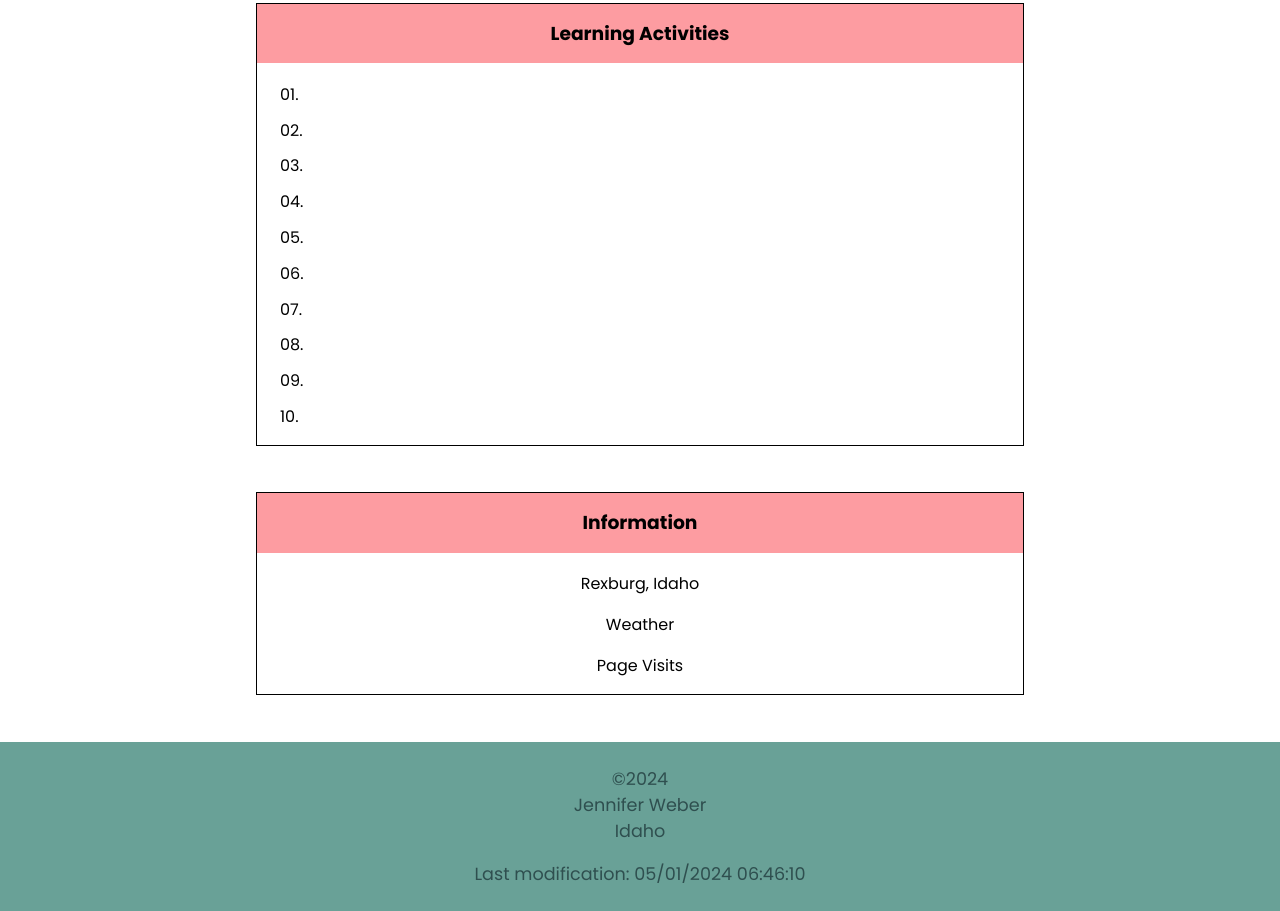
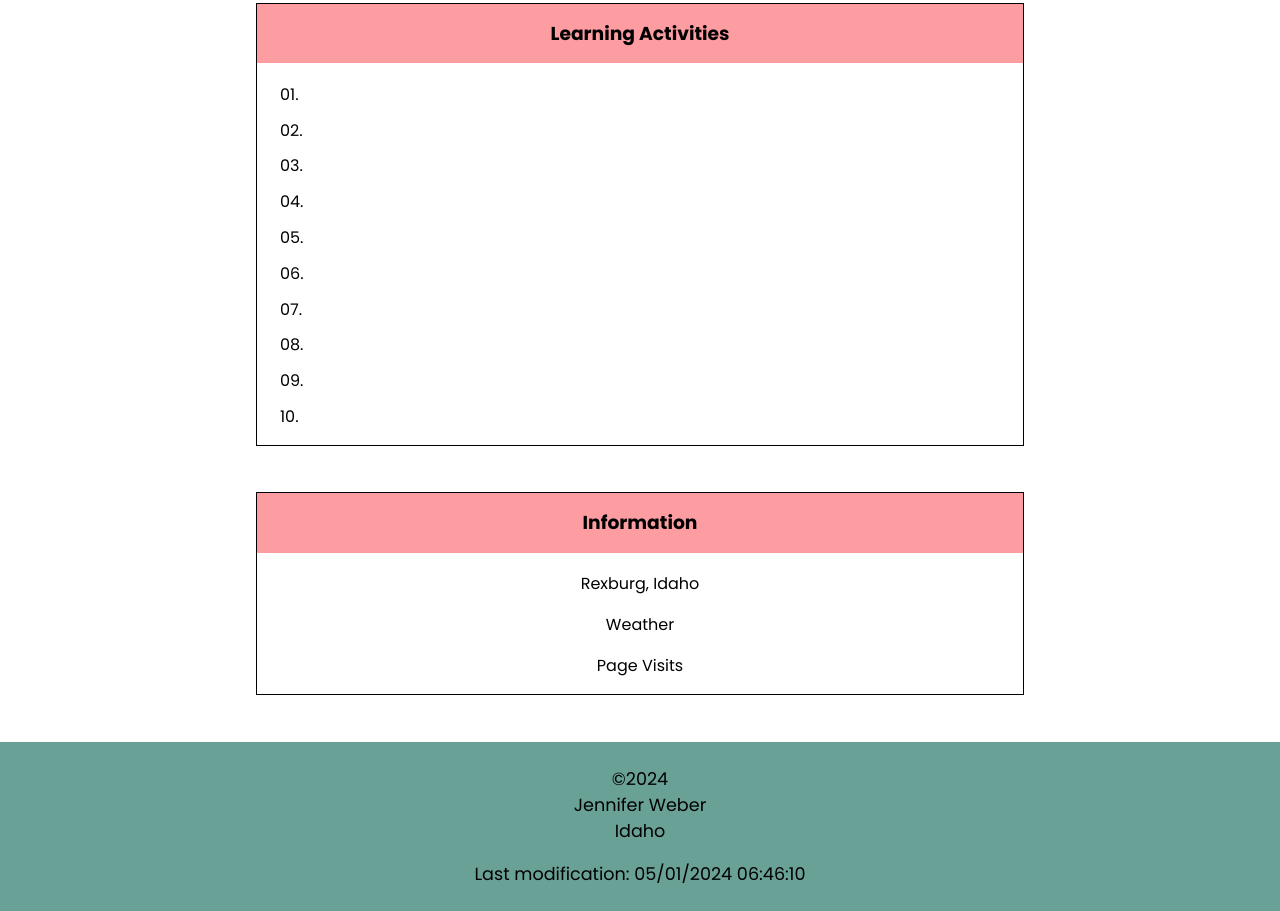
Before and after one commit to jkweber236/wdd230, a plain HTML site: page index.html in a window 1280 px wide. Shown: the part 602-1513 px from the top of the page. Drawn offline with Linux system fonts and the light colour scheme.

Commit message:
Fixed coloring in footer

```diff
--- a/styles/base.css
+++ b/styles/base.css
@@ -71,7 +71,6 @@ p {
 
 footer {
     background-color: #69A197;
-    color: darkslategray;
     padding: 0.5%;
     font-size: 110%;
 }
```
